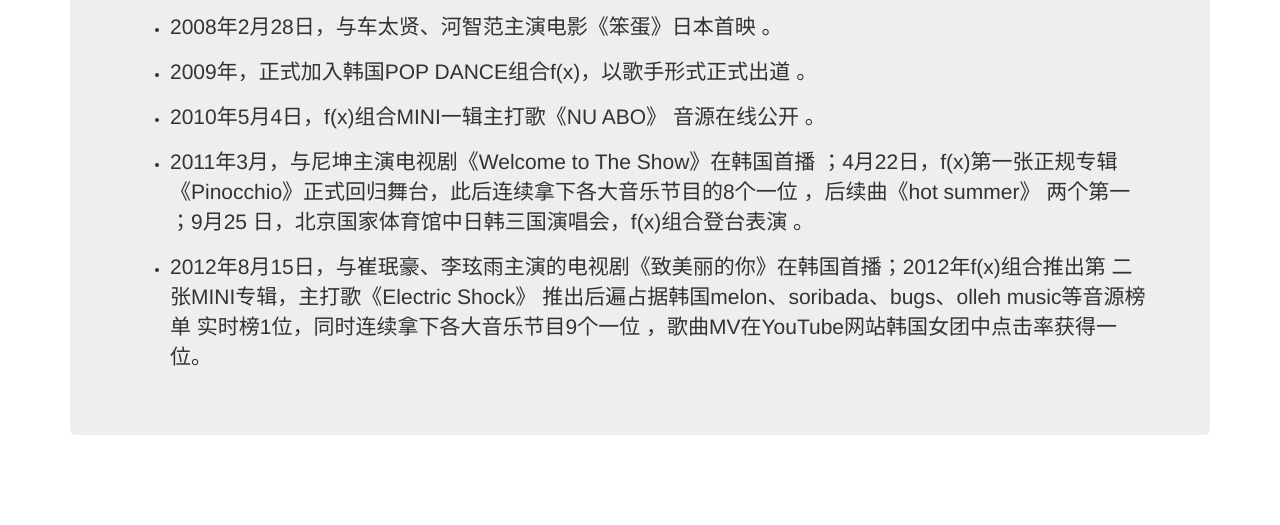
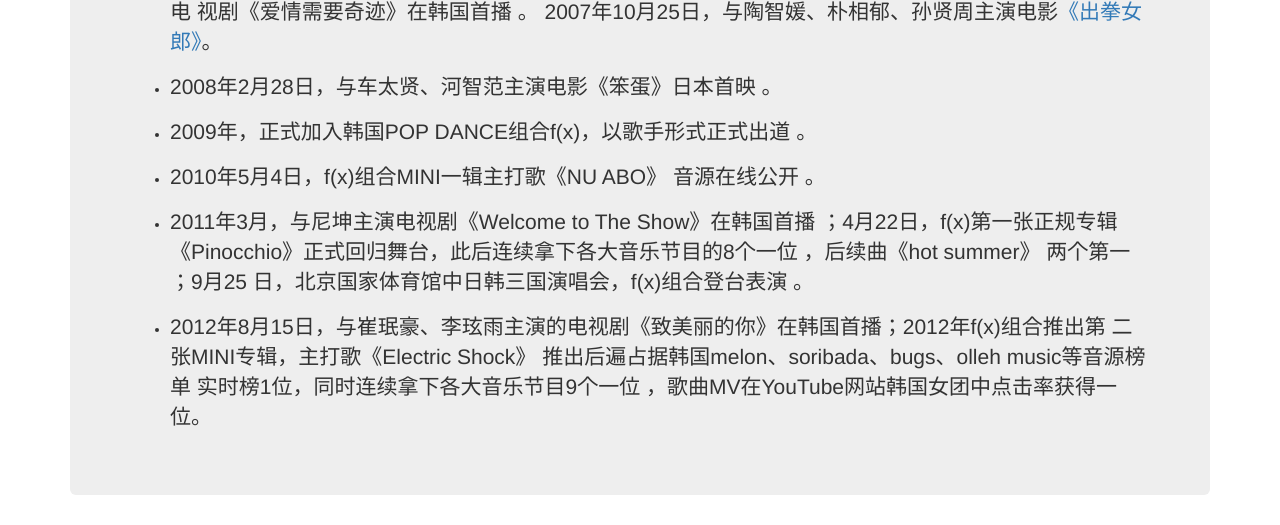
Before and after one commit to Yookiii/Yookiii.github.io, a plain HTML site: page index.html in a window 1280 px wide. Shown: the part 603-1128 px from the top of the page. Before the commit the page ends 1068 px from the top, so only its background shows below. Drawn offline with nearby package versions, Linux system fonts and the light colour scheme.

Commit message:
Update index.html

```diff
--- a/index.html
+++ b/index.html
@@ -6,6 +6,15 @@
 
 <!-- 最新的 Bootstrap 核心 JavaScript 文件 -->
 <script src="https://cdn.staticfile.org/twitter-bootstrap/3.3.7/js/bootstrap.min.js"></script>
+
+<style>
+body {
+  margin-top: 60px;
+  text-align:center;
+}
+p{text-align:left;}
+</style>
+
 <div class="container">
   <div class="jumbotron">
    <h1>崔雪莉-Sullis</h1>
```
